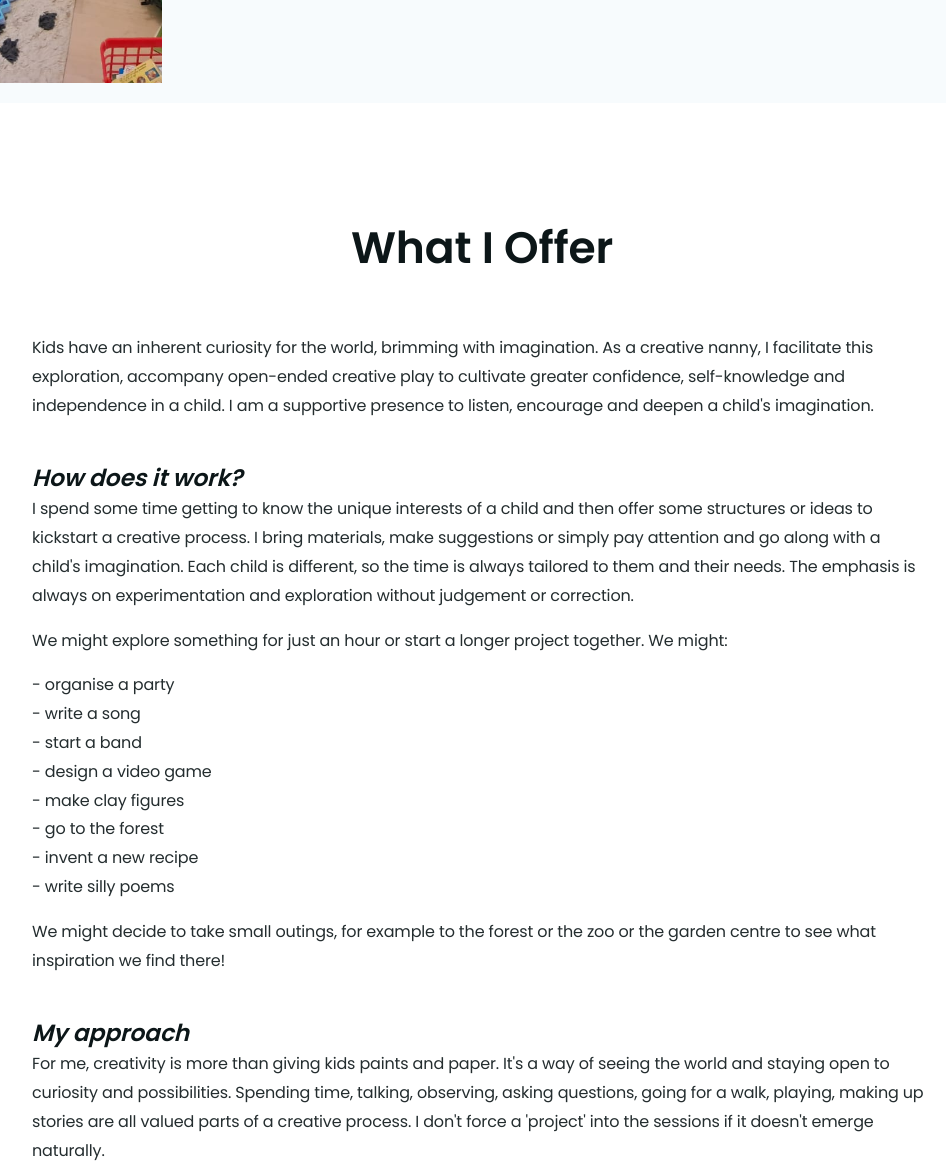
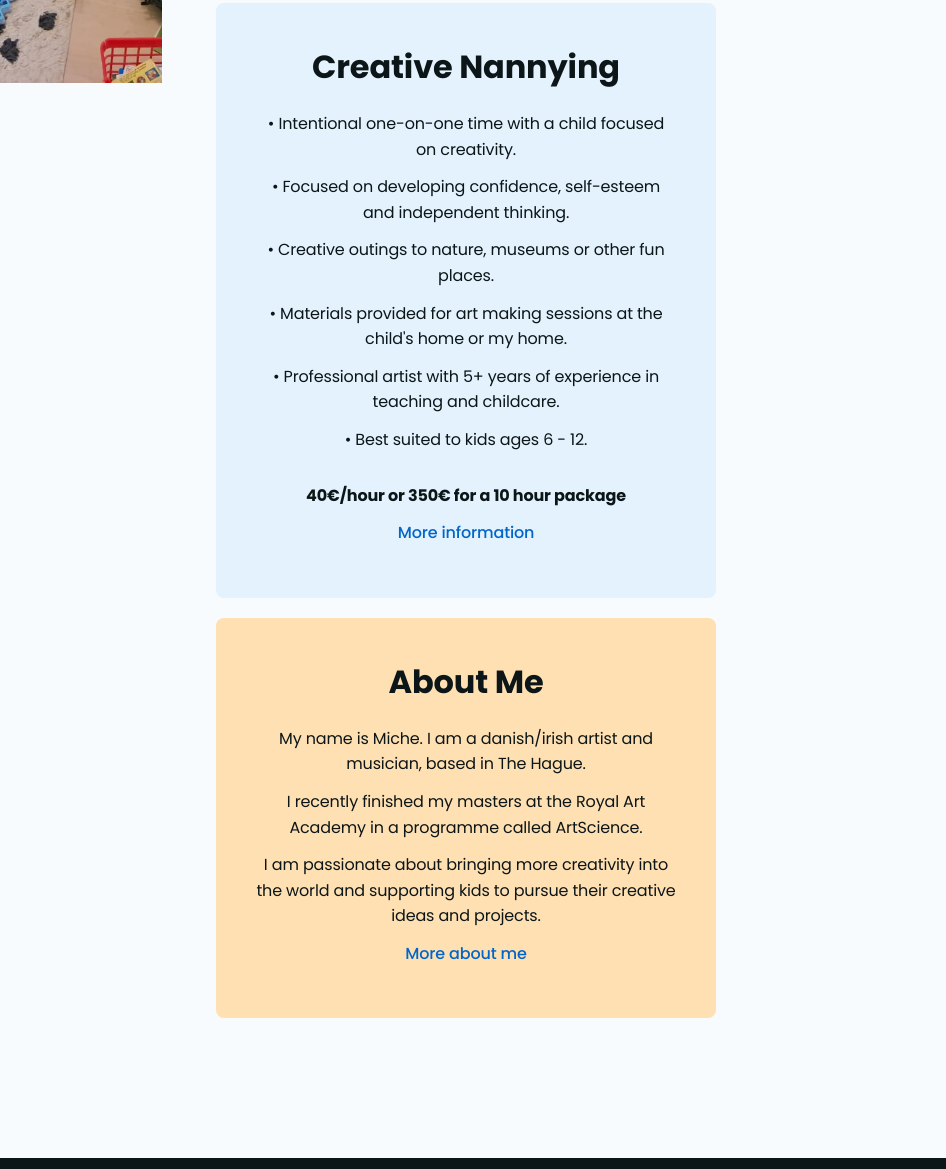
Before and after one commit to Lochy2000/mich-website, a plain HTML site: page index.html in a window 1280 px wide. Shown: the part 597-1766 px from the top of the page, without its empty margins (158-1104 px from the left). Drawn offline with nearby package versions, Linux system fonts and the light colour scheme.

Commit message:
new homepage

```diff
--- a/index.html
+++ b/index.html
@@ -15,6 +15,42 @@
       crossorigin="anonymous"
       referrerpolicy="no-referrer"
     />
+    <style>
+      #service, #how-it-works, #gallery, #about, #contact {
+        display: none;
+      }
+      .info-box {
+        max-width: 500px;
+        padding: 40px;
+        margin: 20px auto;
+        border-radius: 8px;
+        text-align: center;
+      }
+      .info-box-blue {
+        background-color: #e3f2fd;
+      }
+      .info-box-orange {
+        background-color: #ffe0b2;
+      }
+      .info-box h2 {
+        font-size: 32px;
+        font-weight: bold;
+        margin-bottom: 20px;
+      }
+      .info-box p {
+        font-size: 16px;
+        line-height: 1.6;
+        margin: 12px 0;
+      }
+      .info-box a {
+        color: #0066cc;
+        text-decoration: none;
+        font-weight: 500;
+      }
+      .info-box a:hover {
+        text-decoration: underline;
+      }
+    </style>
   </head>
 
   <body>
@@ -78,6 +114,26 @@ I am a creative nanny in The Hague, working to bring more creativity, confidence
               alt="Miche - Creative Nannying"
             />
           </div>
+        </div>
+
+        <div class="info-box info-box-blue" data-aos="fade-up" data-aos-duration="1000">
+          <h2>Creative Nannying</h2>
+          <p>• Intentional one-on-one time with a child focused on creativity.</p>
+          <p>• Focused on developing confidence, self-esteem and independent thinking.</p>
+          <p>• Creative outings to nature, museums or other fun places.</p>
+          <p>• Materials provided for art making sessions at the child's home or my home.</p>
+          <p>• Professional artist with 5+ years of experience in teaching and childcare.</p>
+          <p>• Best suited to kids ages 6 - 12.</p>
+          <p style="margin-top: 30px; font-weight: bold;">40€/hour or 350€ for a 10 hour package</p>
+          <p><a href="#service">More information</a></p>
+        </div>
+
+        <div class="info-box info-box-orange" data-aos="fade-up" data-aos-duration="1000" data-aos-delay="200">
+          <h2>About Me</h2>
+          <p>My name is Miche. I am a danish/irish artist and musician, based in The Hague.</p>
+          <p>I recently finished my masters at the Royal Art Academy in a programme called ArtScience.</p>
+          <p>I am passionate about bringing more creativity into the world and supporting kids to pursue their creative ideas and projects.</p>
+          <p><a href="#about">More about me</a></p>
         </div>
       </div>
     </section>
```
